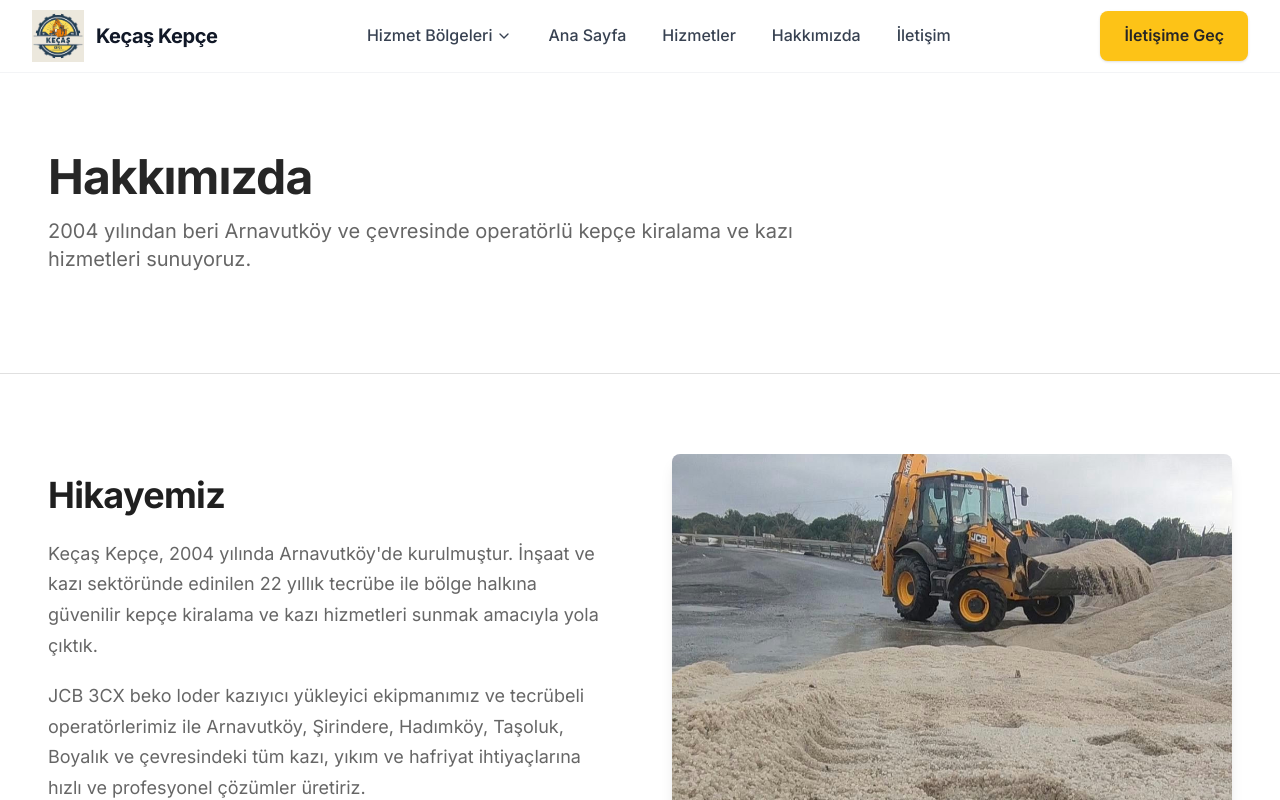
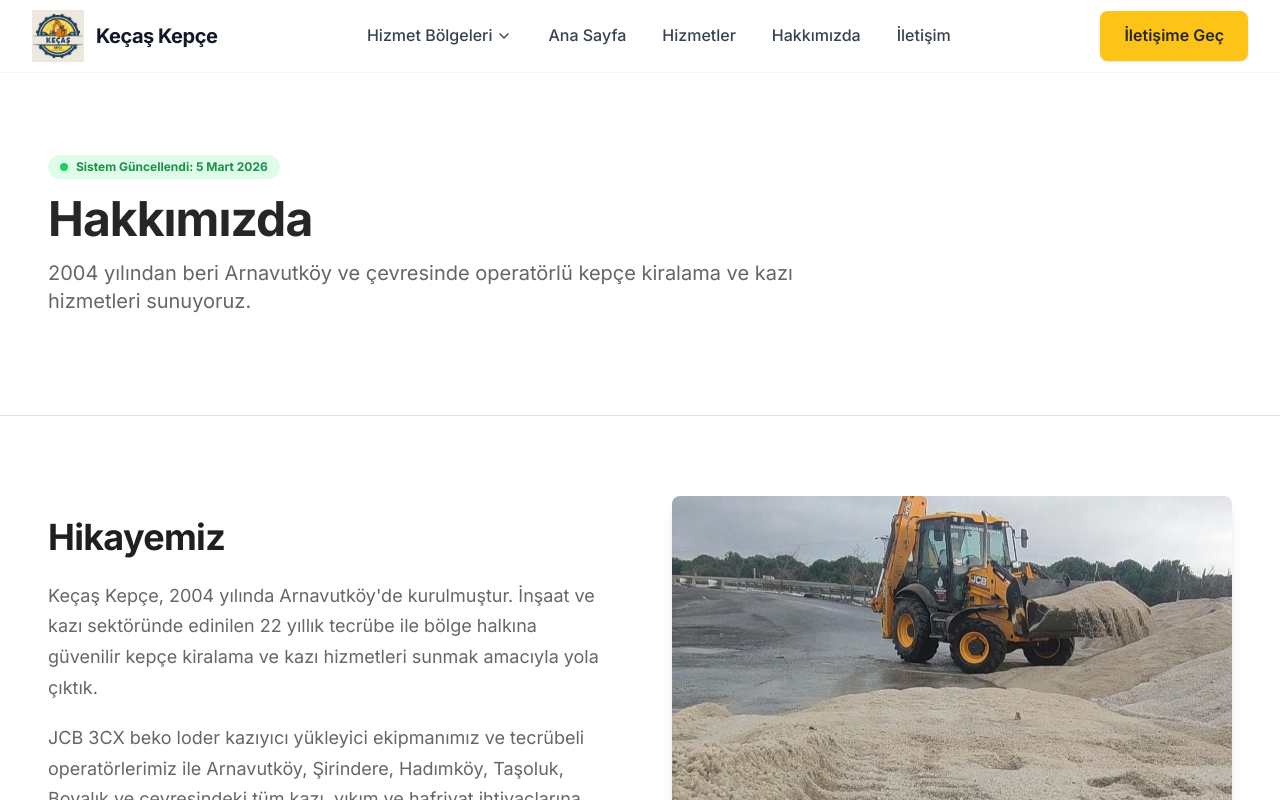
Before and after one commit to muhammetcan-akcura/kecas-backhoe-loader, a Next.js app: page /hakkimizda in a window 1280 px wide. Shown: the top 800 px of the page. Built offline with nearby package versions, Linux system fonts and the light colour scheme.

Commit message:
test: add deployment verification badge to Hakkımızda page

```diff
--- a/app/hakkimizda/page.tsx
+++ b/app/hakkimizda/page.tsx
@@ -61,6 +61,10 @@ export default function AboutPage() {
       <section className="bg-card border-b border-border">
         <div className="container-main py-12 md:py-16 lg:py-20">
           <div className="max-w-3xl">
+            <div className="inline-flex items-center gap-2 px-3 py-1 bg-green-100 text-green-700 rounded-full text-xs font-bold mb-4 animate-pulse">
+              <span className="w-2 h-2 bg-green-500 rounded-full"></span>
+              Sistem Güncellendi: 5 Mart 2026
+            </div>
             <h1 className="mb-4 text-3xl md:text-4xl lg:text-5xl font-bold text-foreground">
               Hakkımızda
             </h1>
```
